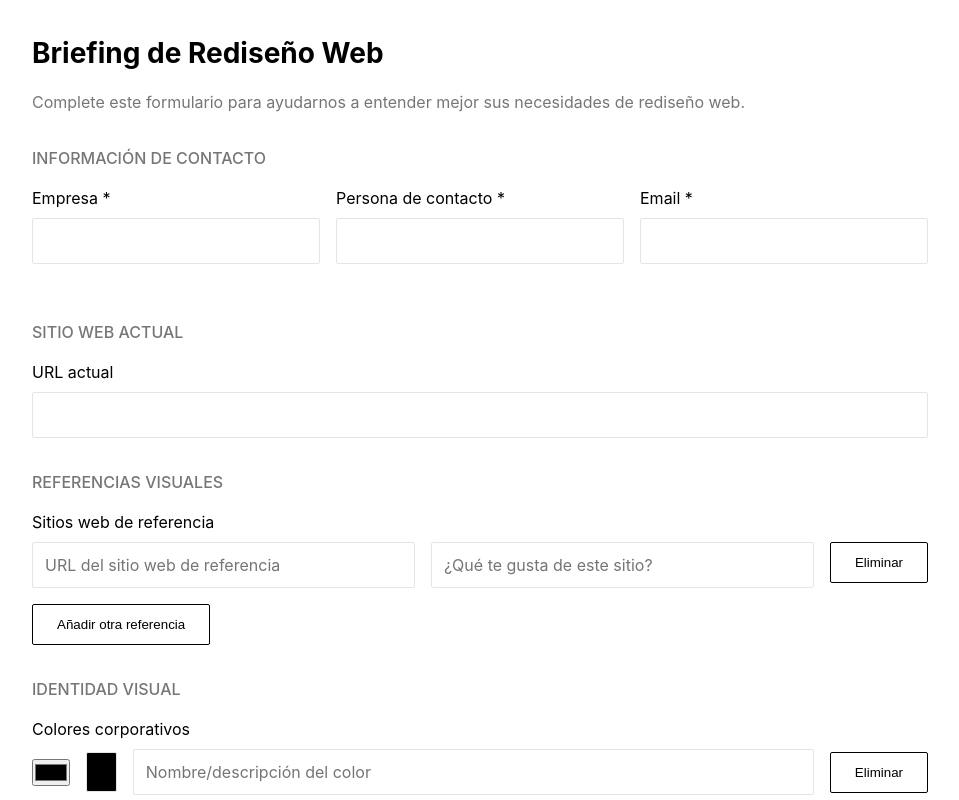
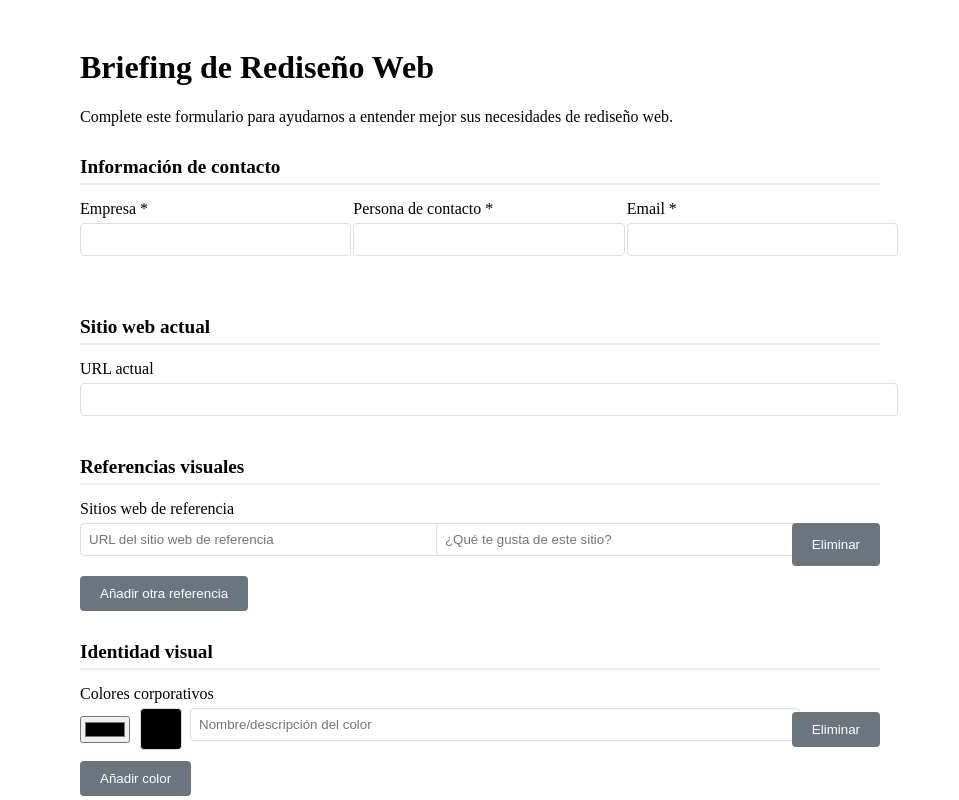
Before and after one commit to YagoFdez/WebDesignForm, a React (Create React App) app: page / in a window 1280 px wide. Shown: the top 800 px of the page, without its empty margins (160-1119 px from the left). Built offline with nearby package versions, Linux system fonts and the light colour scheme; no server answers.

Commit message:
update styles and form control

```diff
--- a/src/BriefingForm.tsx
+++ b/src/BriefingForm.tsx
@@ -54,6 +54,32 @@ export default function BriefingForm() {
     setter(prev => prev.filter((_, i) => i !== index));
   };
 
+  const handleFormSubmit = (e: React.FormEvent<HTMLFormElement>) => {
+    e.preventDefault();
+
+    // Crear un objeto FormData con todos los campos del formulario
+    const formData = new FormData(e.currentTarget);
+
+    // Añadir los campos dinámicos como JSON strings
+    formData.append('colorPickers', JSON.stringify(colorPickers.filter(cp => cp.color !== '#000000' || cp.name !== '')));
+    formData.append('references', JSON.stringify(references.filter(ref => ref.url !== '' || ref.description !== '')));
+    formData.append('sections', JSON.stringify(sections.filter(section => section !== '')));
+    formData.append('timelines', JSON.stringify(timelines.filter(timeline => timeline !== '')));
+    formData.append('functionalities', JSON.stringify(functionalities.filter(functionality => functionality !== '')));
+
+    // Convertir FormData a un objeto para Formspree
+    const formObject: any = {};
+    formData.forEach((value, key) => {
+      formObject[key] = value;
+    });
+
+    // Log para debugging
+    console.log('Sending data:', formObject);
+
+    // Enviar usando la función handleSubmit de Formspree
+    handleSubmit(e);
+  };
+
   if (state.succeeded) {
     return <p>¡Gracias por enviar tu briefing!</p>;
   }
@@ -63,7 +89,7 @@ export default function BriefingForm() {
       <h1>Briefing de Rediseño Web</h1>
       <p className="intro-text">Complete este formulario para ayudarnos a entender mejor sus necesidades de rediseño web.</p>
 
-      <form onSubmit={handleSubmit}>
+      <form onSubmit={handleFormSubmit}>
         <div className="section-title">Información de contacto</div>
         <div className="grid">
           <div className="form-group">
@@ -138,6 +164,7 @@ export default function BriefingForm() {
             <div key={index} className="reference-item">
               <input
                 type="text"
+                name={`section-${index}`}
                 placeholder="Nombre de la sección"
                 value={section}
                 onChange={(e) => updateItem(setSections, index, e.target.value)}
@@ -154,6 +181,7 @@ export default function BriefingForm() {
             <div key={index} className="reference-item">
               <input
                 type="text"
+                name={`timeline-${index}`}
                 placeholder="Descripción del plazo"
                 value={timeline}
                 onChange={(e) => updateItem(setTimelines, index, e.target.value)}
@@ -170,6 +198,7 @@ export default function BriefingForm() {
             <div key={index} className="reference-item">
               <input
                 type="text"
+                name={`functionality-${index}`}
                 placeholder="Descripción de la funcionalidad"
                 value={functionality}
                 onChange={(e) => updateItem(setFunctionalities, index, e.target.value)}
--- a/src/briefing-form.css
+++ b/src/briefing-form.css
@@ -1,131 +1,110 @@
-:root {
-    --font-family: 'Inter', -apple-system, system-ui, sans-serif;
-    --primary: #000000;
-    --secondary: #767676;
-    --border: #e5e5e5;
-    --background: #ffffff;
-    --hover: #f5f5f5;
-    --spacing: 2rem;
-    --radius: 2px;
-}
-
-* {
-    margin: 0;
-    padding: 0;
-    box-sizing: border-box;
-}
-
-body {
-    font-family: var(--font-family);
-    background-color: var(--background);
-    color: var(--primary);
-    line-height: 1.5;
-}
-
 .container {
-    max-width: 60rem;
+    max-width: 800px;
     margin: 0 auto;
-    padding: 2rem;
-}
-
-h1 {
-    font-size: 1.75rem;
-    margin-bottom: 1rem;
+    padding: 20px;
   }
 
   .intro-text {
-    color: var(--secondary);
-    margin-bottom: 2rem;
+    margin-bottom: 30px;
   }
 
   .section-title {
-    font-size: 1rem;
-    font-weight: 500;
-    margin: 2rem 0 1rem;
-    color: var(--secondary);
-    text-transform: uppercase;
+    font-size: 1.2em;
+    font-weight: bold;
+    margin: 30px 0 15px;
+    padding-bottom: 5px;
+    border-bottom: 2px solid #eee;
+  }
+
+  .grid {
+    display: grid;
+    grid-template-columns: repeat(auto-fit, minmax(250px, 1fr));
+    gap: 20px;
   }
 
   .form-group {
-    margin-bottom: 1.5rem;
+    margin-bottom: 20px;
   }
 
   label {
     display: block;
-    margin-bottom: 0.5rem;
+    margin-bottom: 5px;
+    font-weight: 500;
   }
 
   input[type="text"],
   input[type="email"],
   input[type="url"],
-textarea,
-select {
+  textarea {
     width: 100%;
-    padding: 0.75rem;
-    border: 1px solid var(--border);
-    border-radius: var(--radius);
-    font-family: var(--font-family);
-    font-size: 1rem;
+    padding: 8px;
+    border: 1px solid #ddd;
+    border-radius: 4px;
+    margin-bottom: 10px;
   }
 
-.grid {
+  .reference-item {
     display: grid;
-    grid-template-columns: repeat(auto-fit, minmax(250px, 1fr));
-    gap: 1rem;
+    grid-template-columns: 1fr 1fr auto;
+    gap: 10px;
+    margin-bottom: 10px;
   }
 
   .color-picker {
-    display: flex;
-    gap: 1rem;
+    display: grid;
+    grid-template-columns: auto 40px 1fr auto;
+    gap: 10px;
     align-items: center;
-    margin-bottom: 1rem;
+    margin-bottom: 10px;
   }
 
   .color-preview {
     width: 40px;
     height: 40px;
-    border: 1px solid var(--border);
-    border-radius: var(--radius);
+    border-radius: 4px;
+    border: 1px solid #ddd;
   }
 
   button {
-    background: var(--primary);
+    padding: 10px 20px;
+    border: none;
+    border-radius: 4px;
+    background-color: #007bff;
     color: white;
-    border: none;
-    padding: 0.75rem 1.5rem;
-    border-radius: var(--radius);
     cursor: pointer;
   }
 
+  button:hover {
+    background-color: #0056b3;
+  }
+
+  button:disabled {
+    background-color: #ccc;
+    cursor: not-allowed;
+  }
+
   button.secondary {
-    background: none;
-    border: 1px solid var(--primary);
-    color: var(--primary);
+    background-color: #6c757d;
+  }
+
+  button.secondary:hover {
+    background-color: #545b62;
   }
 
   .helper-text {
-    font-size: 0.875rem;
-    color: var(--secondary);
-    margin-top: 0.25rem;
+    font-size: 0.9em;
+    color: #666;
+    margin-top: 5px;
   }
 
-.reference-item {
-    display: flex;
-    gap: 1rem;
-    margin-bottom: 1rem;
-    align-items: start;
-}
-
-.reference-item input {
-    flex: 1;
-}
-
-@media (max-width: 768px) {
-    .grid {
+  /* Responsive adjustments */
+  @media (max-width: 600px) {
+    .reference-item,
+    .color-picker {
       grid-template-columns: 1fr;
     }
 
-    .reference-item {
-        flex-direction: column;
+    .color-picker {
+      grid-template-columns: auto 40px 1fr auto;
     }
   }
```
Lines whose indentation alone changed are shown as unchanged.
